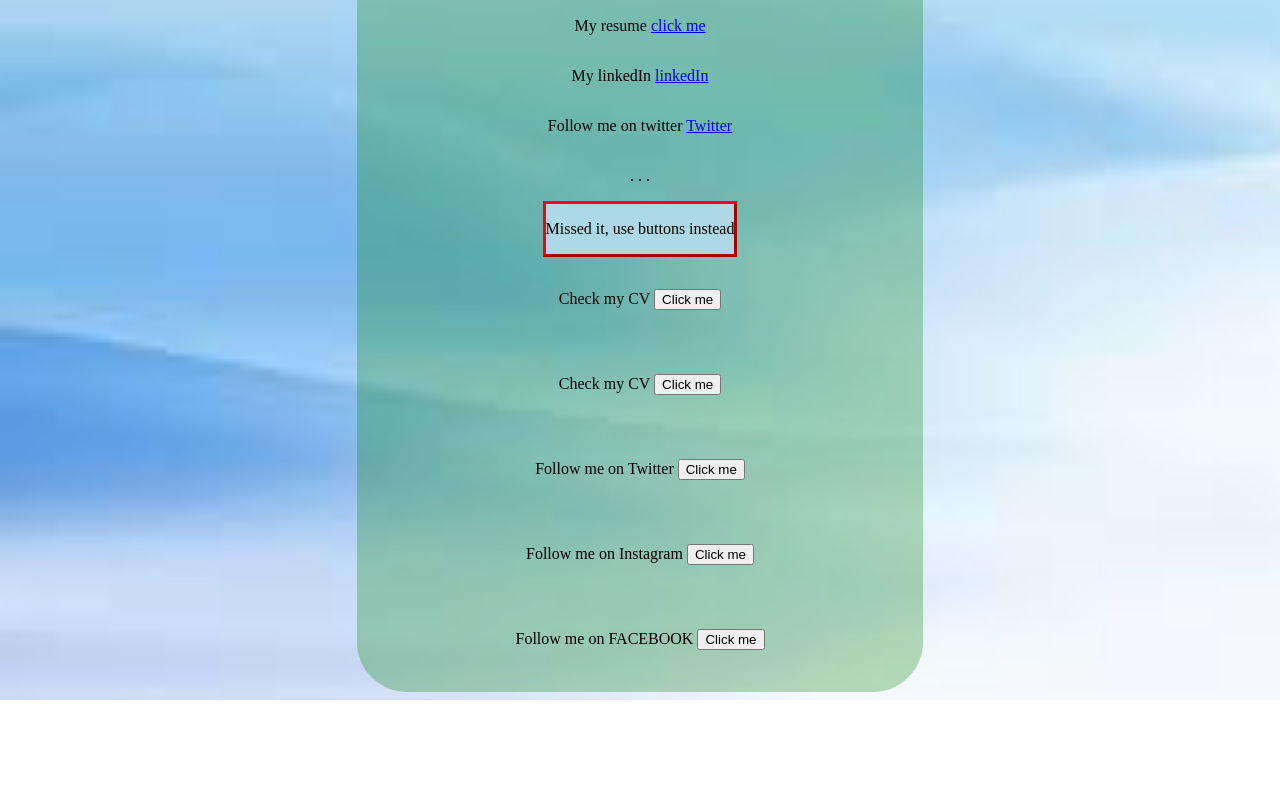
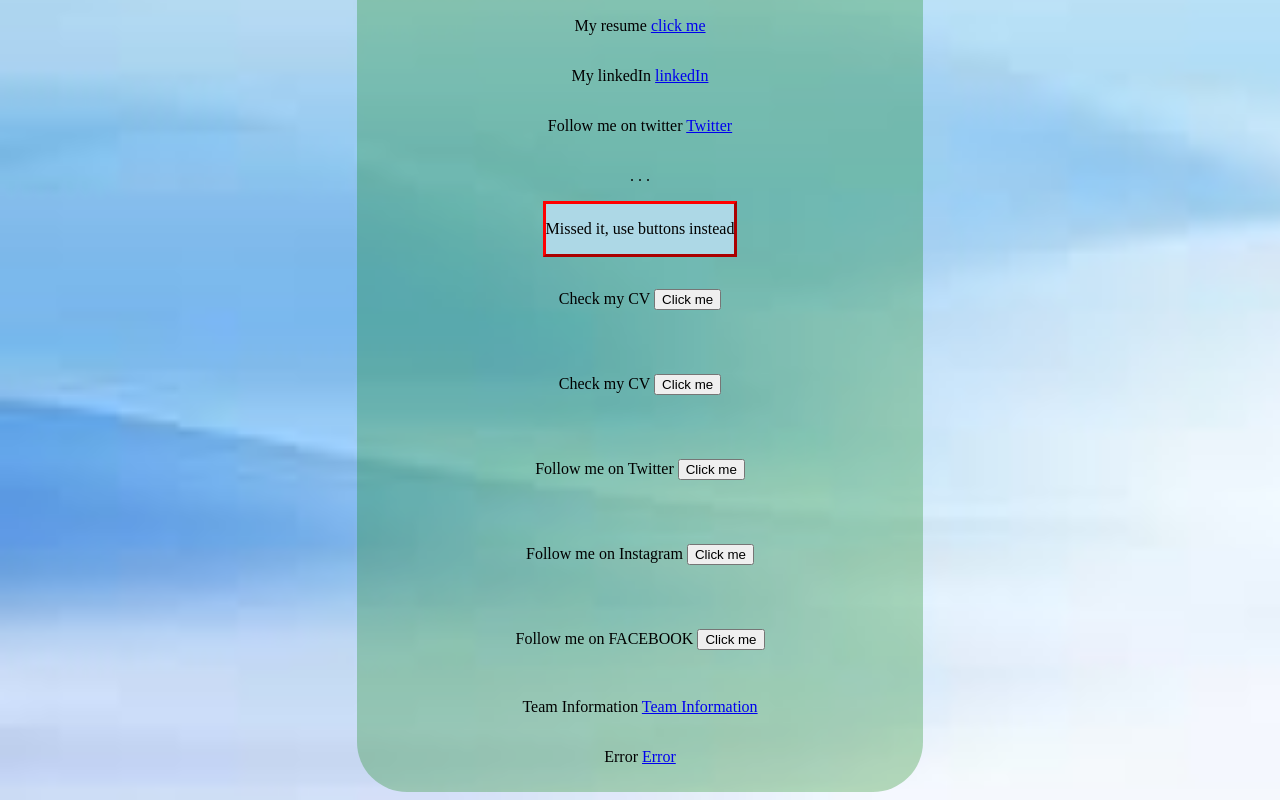
Before and after one commit to Toluwanee/StackTrekProjects, a plain HTML site: page index.html in a window 1280 px wide. Shown: the part 640-1440 px from the top of the page. Before the commit the page ends 1340 px from the top, so only its background shows below. Drawn offline with Linux system fonts and the light colour scheme; files whose address does not match are found by name.

Commit message:
Third check

```diff
--- a/index.html
+++ b/index.html
@@ -128,7 +128,14 @@
         </form>
         </p>
 
+        <p>Team Information
+            <a href="../Team_Information/Team_Information.html"> Team Information</a>
+        </p>
 
+
+        <p>Error
+            <a href="../Error_404/error.html"> Error </a>
+        </p>
     </div>
 
 </body>
```
